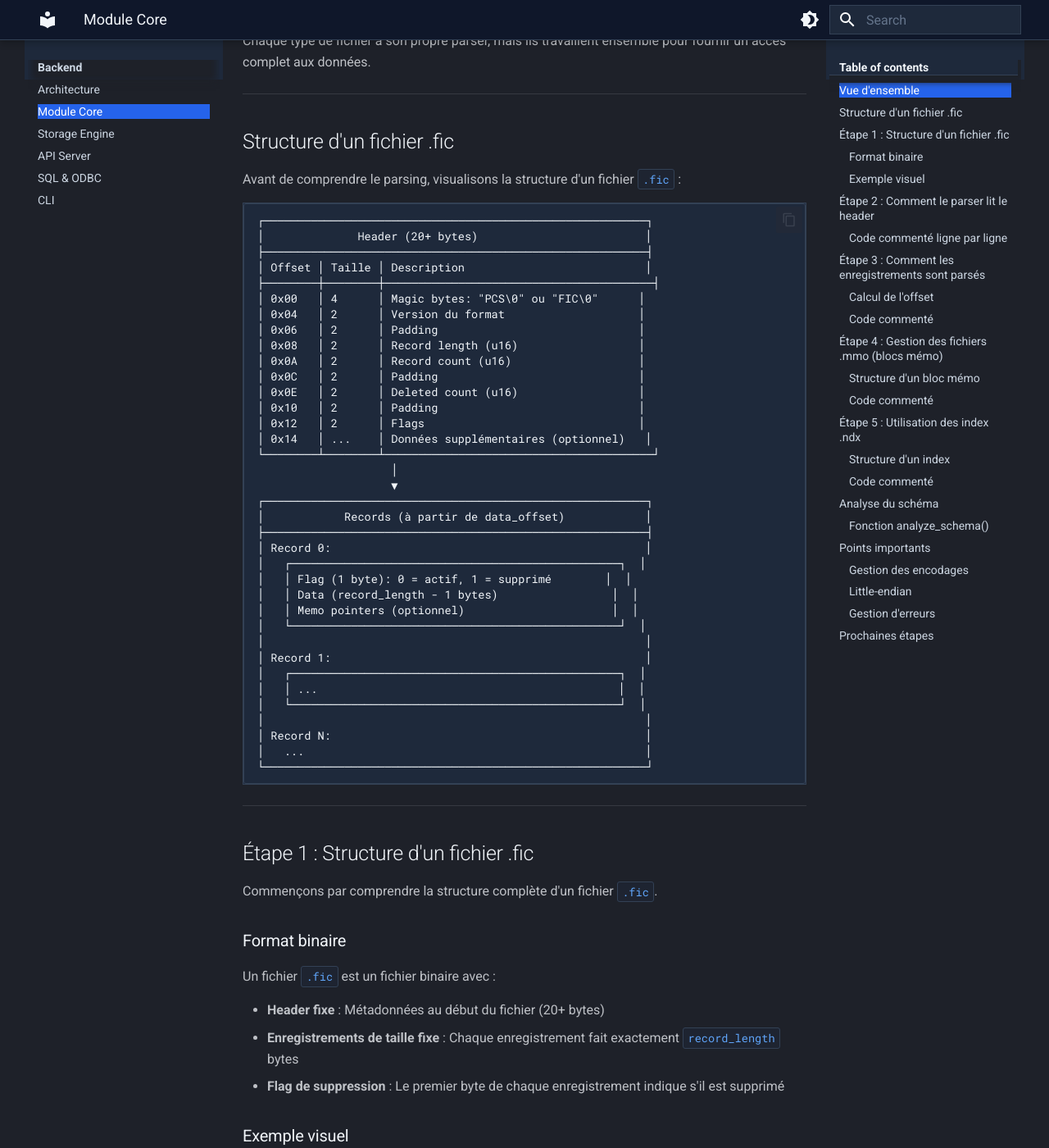
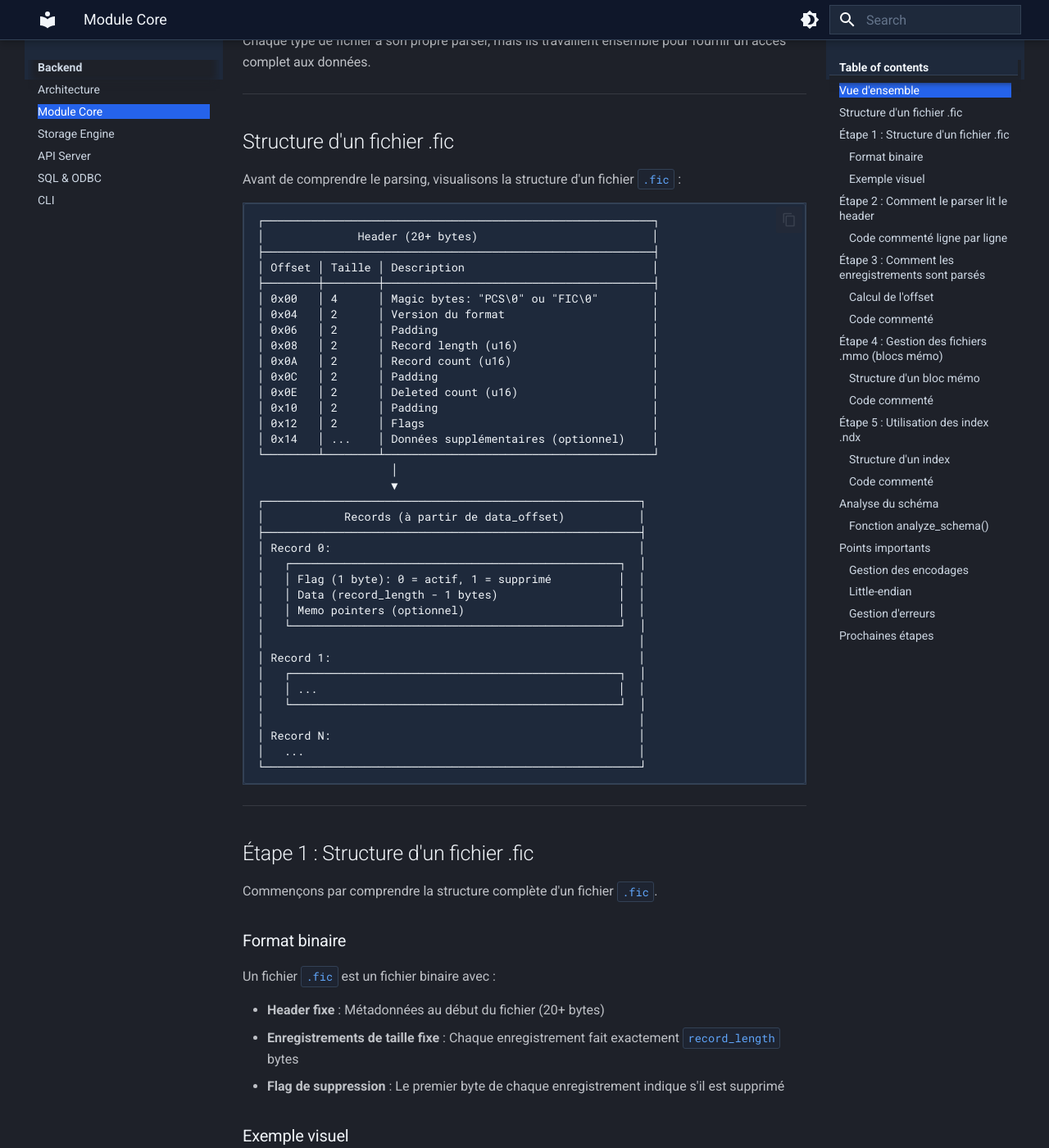
Before and after one commit to Samvel070903/HFSQL-Classic-Fic-inspector, an MkDocs documentation site: the page built from docs/backend/core-module.md, in a window 1280 px wide and 1400 px high, scrolled down 570 px. Shown: the whole window at 82% size. Built offline with MkDocs 1.6.1 and Material for MkDocs 9.7.7, drawn with Linux system fonts in a browser that asks for light colours.

````diff
--- a/docs/backend/core-module.md
+++ b/docs/backend/core-module.md
@@ -22,42 +22,42 @@ Chaque type de fichier a son propre parser, mais ils travaillent ensemble pour f
 Avant de comprendre le parsing, visualisons la structure d'un fichier `.fic` :
 
 ```
-┌─────────────────────────────────────────────────────────┐
-│              Header (20+ bytes)                         │
-├─────────────────────────────────────────────────────────┤
-│ Offset │ Taille │ Description                           │
+┌──────────────────────────────────────────────────────────┐
+│              Header (20+ bytes)                          │
+├──────────────────────────────────────────────────────────┤
+│ Offset │ Taille │ Description                            │
 ├────────┼────────┼────────────────────────────────────────┤
-│ 0x00   │ 4      │ Magic bytes: "PCS\0" ou "FIC\0"      │
-│ 0x04   │ 2      │ Version du format                    │
-│ 0x06   │ 2      │ Padding                              │
-│ 0x08   │ 2      │ Record length (u16)                  │
-│ 0x0A   │ 2      │ Record count (u16)                   │
-│ 0x0C   │ 2      │ Padding                              │
-│ 0x0E   │ 2      │ Deleted count (u16)                  │
-│ 0x10   │ 2      │ Padding                              │
-│ 0x12   │ 2      │ Flags                                │
-│ 0x14   │ ...    │ Données supplémentaires (optionnel)   │
+│ 0x00   │ 4      │ Magic bytes: "PCS\0" ou "FIC\0"        │
+│ 0x04   │ 2      │ Version du format                      │
+│ 0x06   │ 2      │ Padding                                │
+│ 0x08   │ 2      │ Record length (u16)                    │
+│ 0x0A   │ 2      │ Record count (u16)                     │
+│ 0x0C   │ 2      │ Padding                                │
+│ 0x0E   │ 2      │ Deleted count (u16)                    │
+│ 0x10   │ 2      │ Padding                                │
+│ 0x12   │ 2      │ Flags                                  │
+│ 0x14   │ ...    │ Données supplémentaires (optionnel)    │
 └────────┴────────┴────────────────────────────────────────┘
                     │
                     ▼
-┌─────────────────────────────────────────────────────────┐
-│            Records (à partir de data_offset)            │
-├─────────────────────────────────────────────────────────┤
-│ Record 0:                                               │
+┌────────────────────────────────────────────────────────┐
+│            Records (à partir de data_offset)           │
+├────────────────────────────────────────────────────────┤
+│ Record 0:                                              │
 │   ┌─────────────────────────────────────────────────┐  │
-│   │ Flag (1 byte): 0 = actif, 1 = supprimé        │  │
-│   │ Data (record_length - 1 bytes)                 │  │
-│   │ Memo pointers (optionnel)                      │  │
+│   │ Flag (1 byte): 0 = actif, 1 = supprimé          │  │
+│   │ Data (record_length - 1 bytes)                  │  │
+│   │ Memo pointers (optionnel)                       │  │
 │   └─────────────────────────────────────────────────┘  │
-│                                                         │
-│ Record 1:                                               │
+│                                                        │
+│ Record 1:                                              │
 │   ┌─────────────────────────────────────────────────┐  │
 │   │ ...                                             │  │
 │   └─────────────────────────────────────────────────┘  │
-│                                                         │
-│ Record N:                                               │
-│   ...                                                   │
-└─────────────────────────────────────────────────────────┘
+│                                                        │
+│ Record N:                                              │
+│   ...                                                  │
+└────────────────────────────────────────────────────────┘
 ```
 
 ---
````
